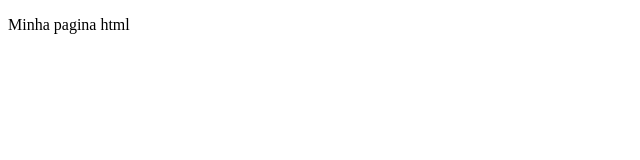
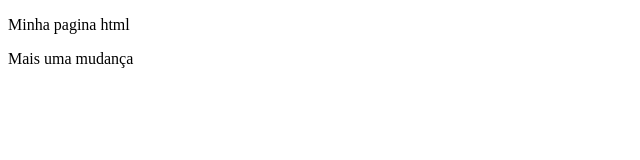
Before and after one commit to RonaldoUlisses/Proj.Test, a plain HTML site: page index.html in a window 1280 px wide. Shown: the whole page, without its empty margins (0-640 px from the left). Drawn offline with Linux system fonts and the light colour scheme.

Commit message:
adicionando mais uma mudança

```diff
--- a/index.html
+++ b/index.html
@@ -6,5 +6,6 @@
 <body>
 
     <p>Minha pagina html</p>
+    <p>Mais uma mudança</p>
 </body>
 </html>
```
